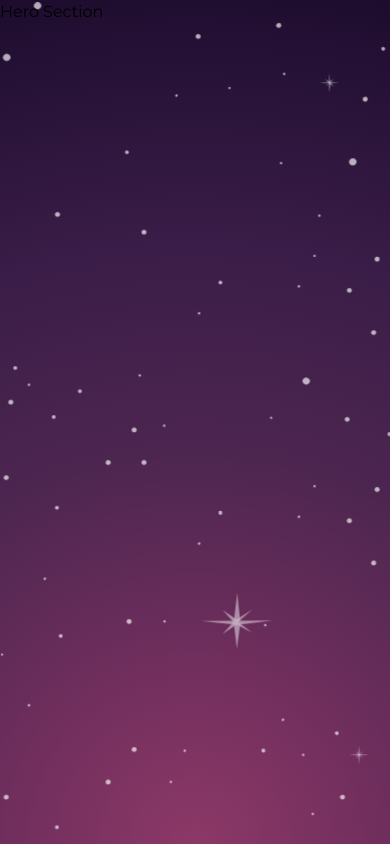
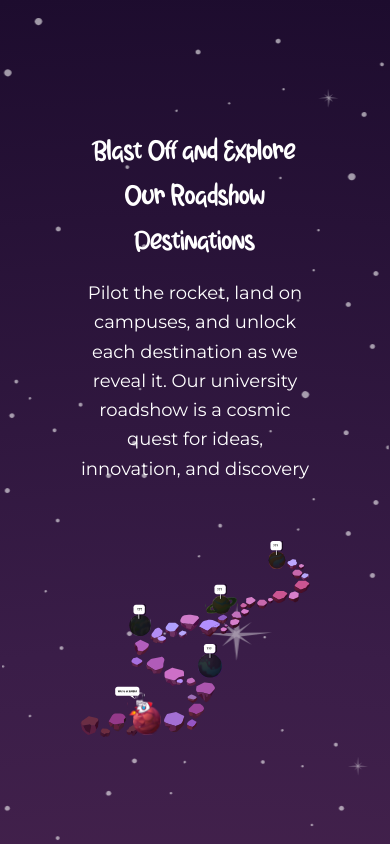
Before and after one commit to WTMAlgiers16/Roadshow-website, a Next.js app: page / in a window 390 px wide. Shown: the top 844 px of the page. Built offline with nearby package versions, Linux system fonts and the light colour scheme.

Commit message:
Hero section responsive with test path

```diff
--- a/app/globals.css
+++ b/app/globals.css
@@ -136,14 +136,13 @@
   }
 
   html{
-    height: 200vh;
+    height: 500vh;
   }
 
 
   body {
     background: var(--gradient-cosmic); /* gradient stays steady */
     position: relative;
-    overflow: hidden;
     height: 100%;
   }
 
--- a/app/layout.tsx
+++ b/app/layout.tsx
@@ -29,7 +29,7 @@ export default function RootLayout({
   return (
     <html lang="en" >
       <body
-        className={`${montserrat.variable} ${lemonJuice.variable}`}
+        className={`${montserrat.variable} ${lemonJuice.variable} px-16 py-32 flex flex-col gap-0`}
       >
         {children}
       </body>
--- a/app/page.tsx
+++ b/app/page.tsx
@@ -2,7 +2,7 @@ import Hero from "@/components/ui/Hero";
 
 export default function Home() {
   return (
-    <div className="h-200vh">
+    <div className="min-h-screen">
       <Hero/>
     </div>
   );
--- a/components/ui/Hero.tsx
+++ b/components/ui/Hero.tsx
@@ -1,7 +1,38 @@
+import Image from 'next/image';
+
 const Hero = () => {
   return (
-    <div>
-        Hero Section
+    <div className="grid grid-cols-1 xl:grid-cols-2 gap-6 xl:gap-0 h-fit relative px-4 md:px-6 xl:px-0">
+      <div className="flex flex-col gap-4 md:gap-6 items-center xl:items-start xl:pr-8">
+        <h1 className="font-lemon text-4xl md:text-6xl xl:text-8xl text-white leading-tight text-center xl:text-left">
+          Blast Off and Explore Our Roadshow Destinations
+        </h1>
+        <h3 className="text-white text-lg md:text-xl xl:text-2xl leading-relaxed text-center xl:text-left">
+          Pilot the rocket, land on campuses, and unlock each destination as we reveal it. Our university roadshow is a cosmic quest for ideas, innovation, and discovery
+        </h3>
+      </div>
+
+      {/* Desktop layout - absolute positioned */}
+      <div className="hidden xl:block">
+        <Image
+          src="/images/rocks/path-test.svg"
+          alt="Roadshow"
+          width={800}
+          height={800}
+          className="absolute -right-8 top-0"
+        />
+      </div>
+
+      {/* Mobile/Tablet layout - normal flow */}
+      <div className="xl:hidden flex justify-center mt-8">
+        <Image
+          src="/images/rocks/path-test.svg"
+          alt="Roadshow"
+          width={1200}
+          height={1200}
+          className="w-full max-w-md md:max-w-lg h-auto"
+        />
+      </div>
     </div>
   )
 }
```
Also changed, not shown: public/images/rocks/path-test.svg (added).
